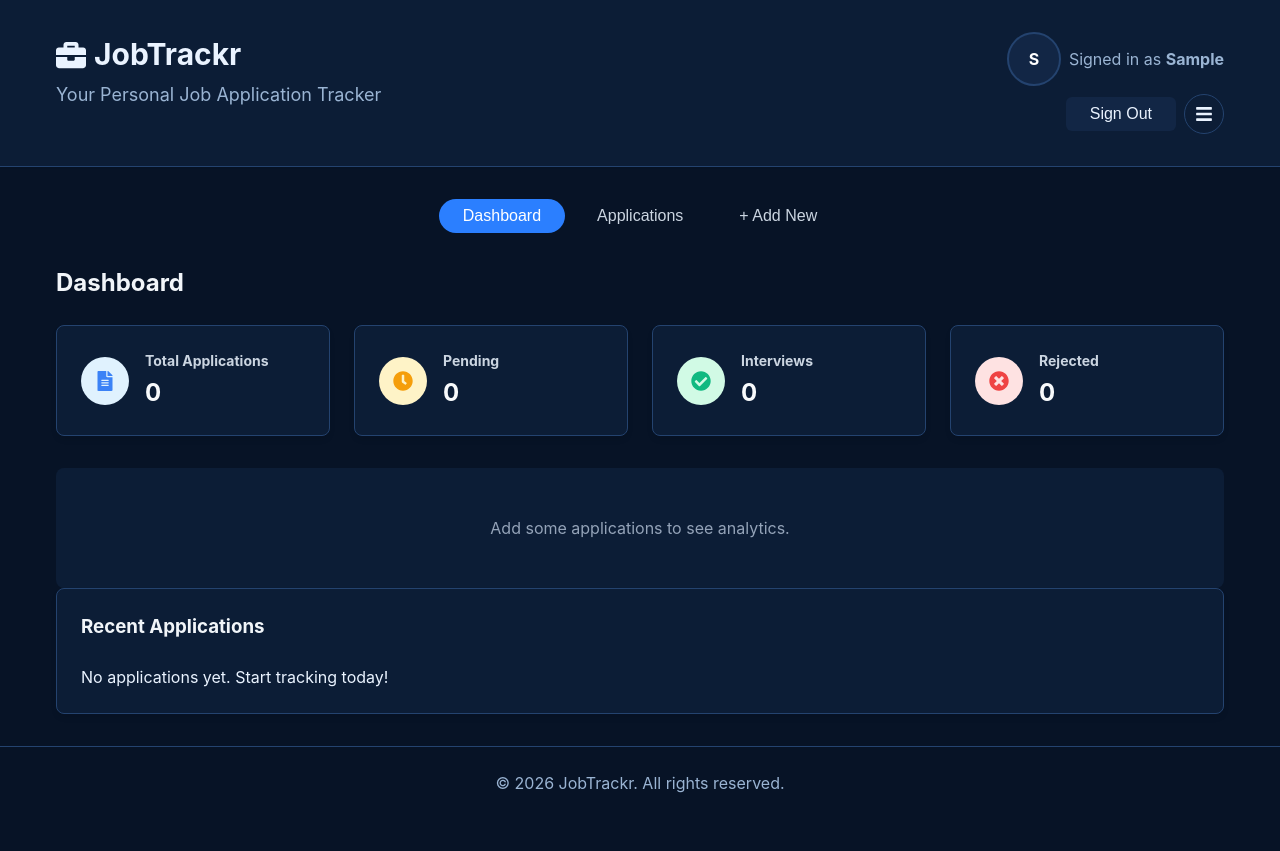
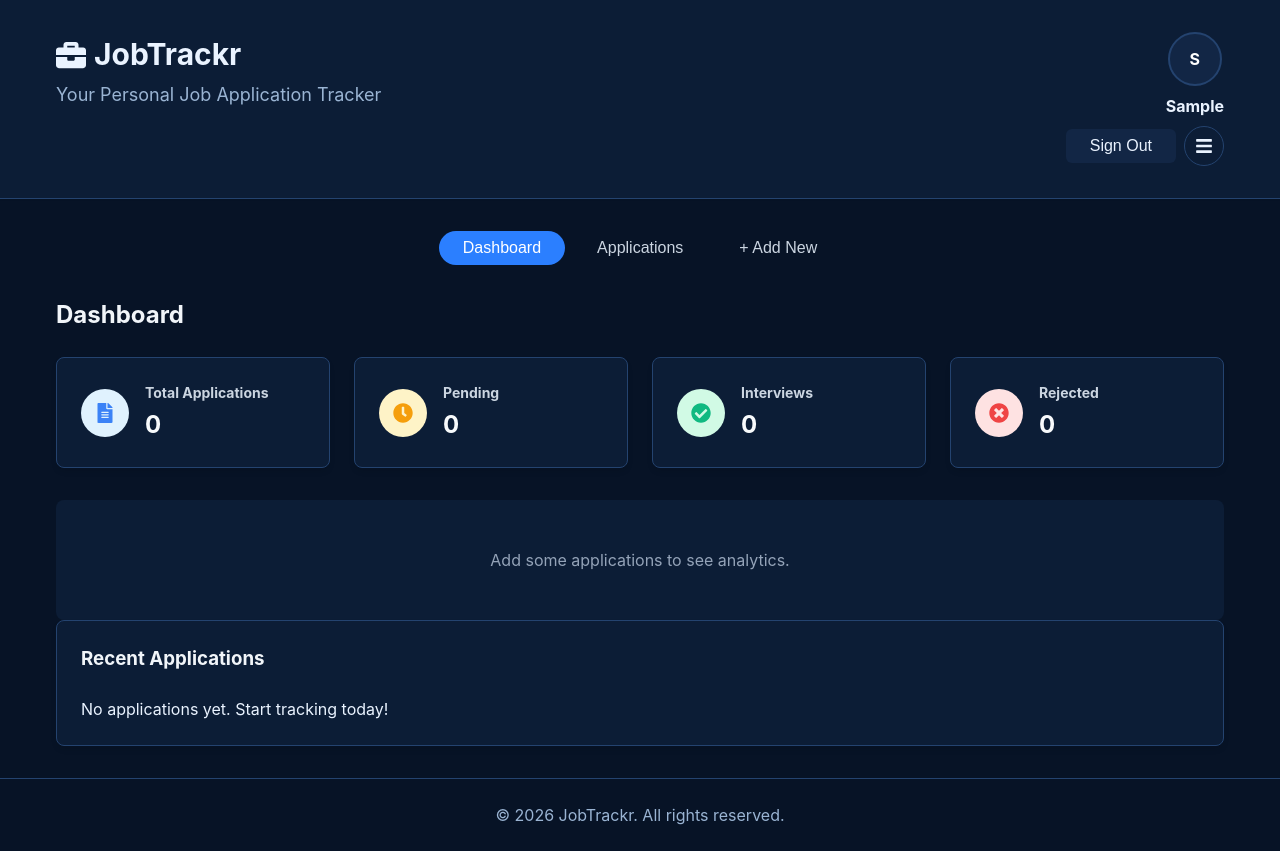
Before and after one commit to 007gregious/Job-Application-Tracker-App, a React (Create React App) app: page / in a window 1280 px wide. Both pictures are taken after typing "Sample", "name@example.com", "Sample123", "Sample123" into the empty fields and a click on the button "Create Account". Before the commit the page ends 819 px from the top, so only its background shows below. Built offline with nearby package versions, Linux system fonts and the light colour scheme.

Commit message:
Refine header user label alignment

```diff
--- a/src/components/common/Header.jsx
+++ b/src/components/common/Header.jsx
@@ -31,7 +31,7 @@ const Header = ({ currentUser, onSignOut, onOpenMenu }) => {
                   <span>{initials}</span>
                 )}
               </div>
-              <span>Signed in as <strong>{currentUser.name}</strong></span>
+              <strong className="header-user-name">{currentUser.name}</strong>
             </div>
 
             <div className="header-actions">
--- a/src/styles/global.css
+++ b/src/styles/global.css
@@ -90,9 +90,15 @@ body {
 
 .header-user-meta {
   display: flex;
+  flex-direction: column;
   align-items: center;
   gap: var(--spacing-sm);
   color: var(--x-text-secondary);
+  text-align: center;
+}
+
+.header-user-name {
+  color: var(--x-text-primary);
 }
 
 .profile-avatar,
```
